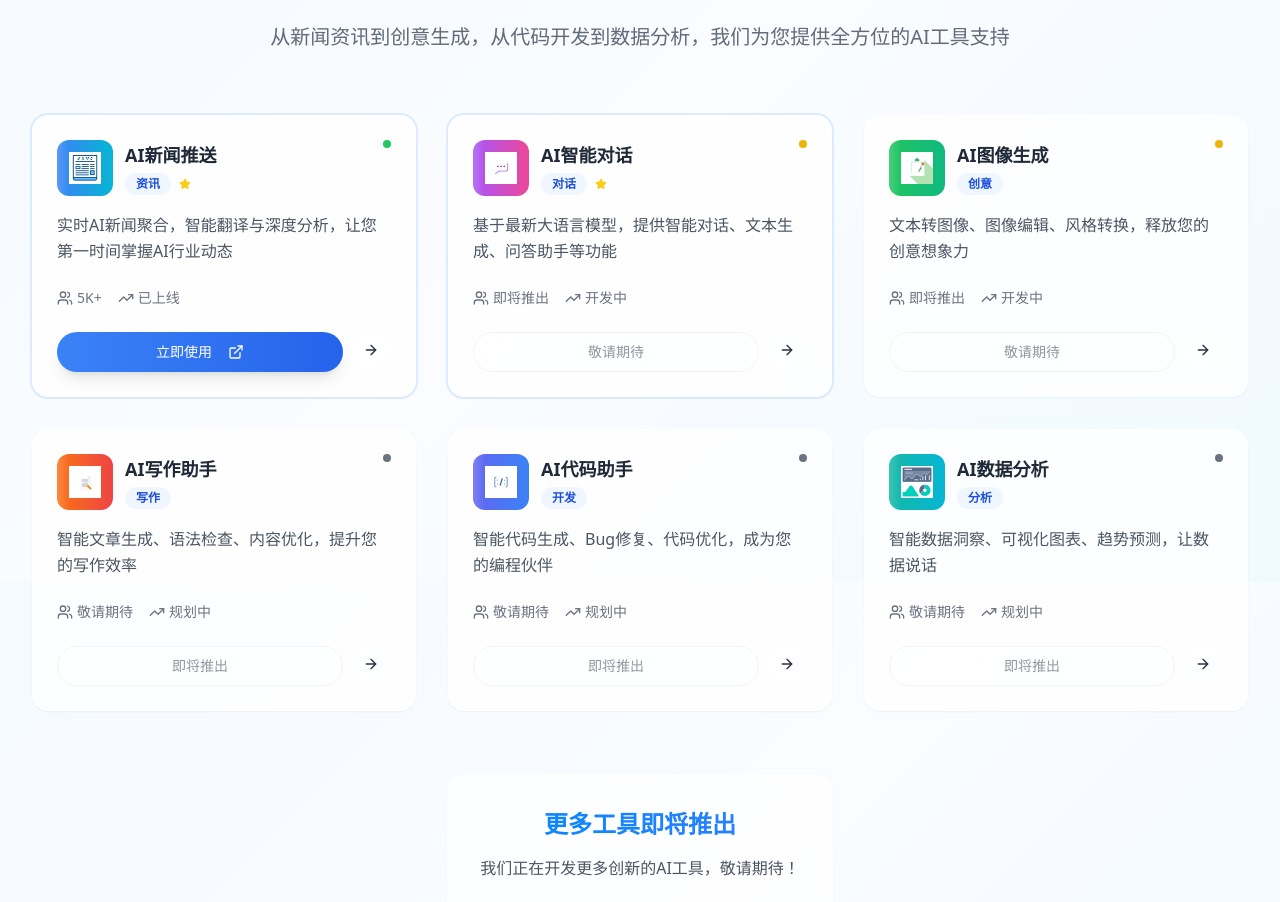
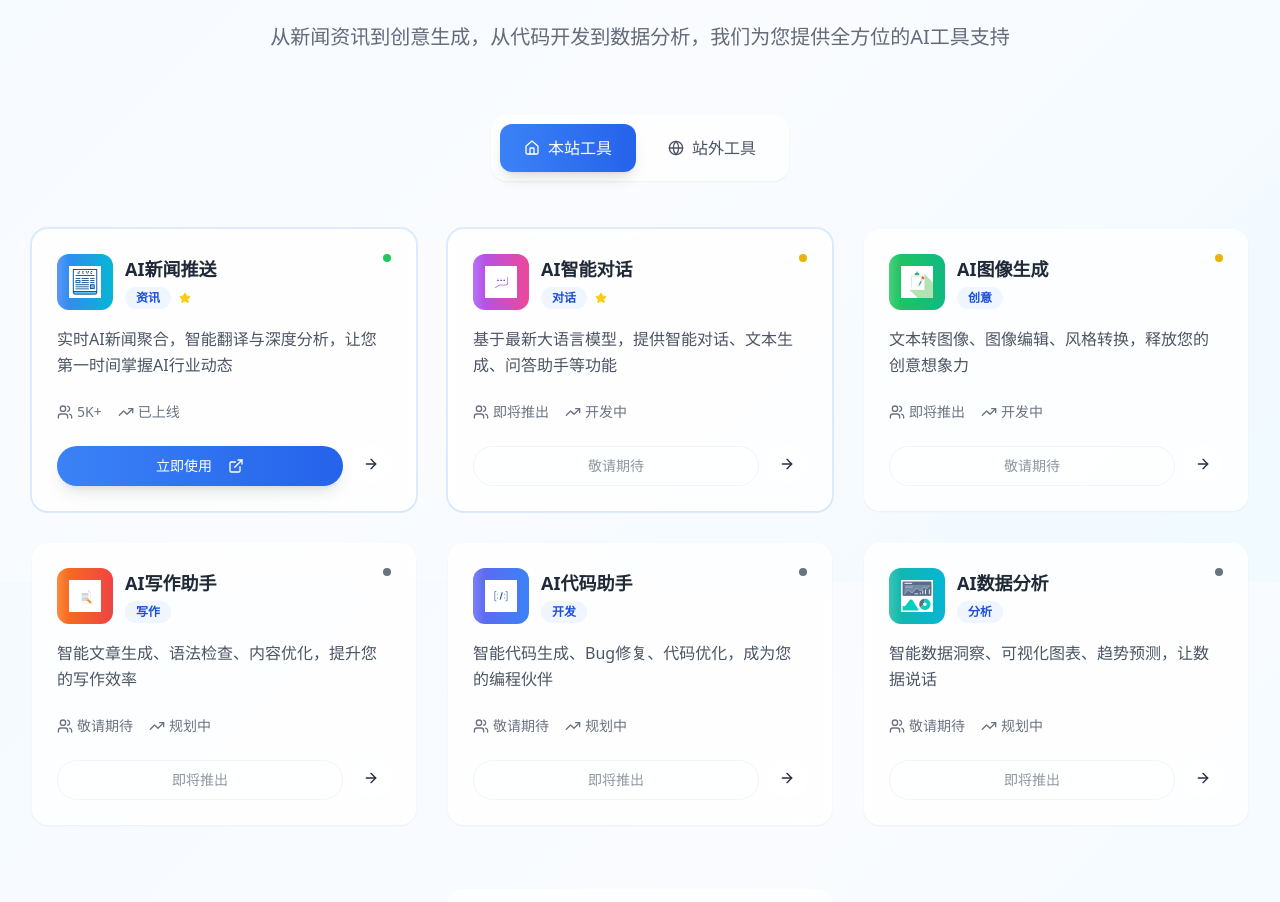
Before and after one commit to velist/aipush-design-hub, a React (Vite) app: page / in a window 1280 px wide. Shown: the part 1018-1920 px from the top of the page. Built offline with nearby package versions, Linux system fonts and the light colour scheme.

Commit message:
Add external tools navigation
Add navigation links for external tools to the navigation bar.

```diff
--- a/src/components/ToolsGrid.tsx
+++ b/src/components/ToolsGrid.tsx
@@ -1,4 +1,5 @@
-import { ExternalLink, ArrowRight, Star, Users, TrendingUp } from 'lucide-react';
+import { useState } from 'react';
+import { ExternalLink, ArrowRight, Star, Users, TrendingUp, Home, Globe } from 'lucide-react';
 import { Button } from './ui/button';
 import { Badge } from './ui/badge';
 import newsIcon from '@/assets/news-icon-new.png';
@@ -9,7 +10,10 @@ import codeIcon from '@/assets/code-icon-new.png';
 import analyticsIcon from '@/assets/analytics-icon-new.png';
 
 const ToolsGrid = () => {
-  const tools = [
+  const [activeTab, setActiveTab] = useState('本站工具');
+
+  const allTools = [
+    // 本站工具
     {
       id: 1,
       name: 'AI新闻推送',
@@ -21,6 +25,7 @@ const ToolsGrid = () => {
       category: '资讯',
       featured: true,
       color: 'from-blue-500 to-cyan-500',
+      type: '本站工具',
     },
     {
       id: 2,
@@ -33,6 +38,7 @@ const ToolsGrid = () => {
       category: '对话',
       featured: true,
       color: 'from-purple-500 to-pink-500',
+      type: '本站工具',
     },
     {
       id: 3,
@@ -45,6 +51,7 @@ const ToolsGrid = () => {
       category: '创意',
       featured: false,
       color: 'from-green-500 to-emerald-500',
+      type: '本站工具',
     },
     {
       id: 4,
@@ -57,6 +64,7 @@ const ToolsGrid = () => {
       category: '写作',
       featured: false,
       color: 'from-orange-500 to-red-500',
+      type: '本站工具',
     },
     {
       id: 5,
@@ -69,6 +77,7 @@ const ToolsGrid = () => {
       category: '开发',
       featured: false,
       color: 'from-indigo-500 to-blue-500',
+      type: '本站工具',
     },
     {
       id: 6,
@@ -81,8 +90,69 @@ const ToolsGrid = () => {
       category: '分析',
       featured: false,
       color: 'from-teal-500 to-cyan-500',
+      type: '本站工具',
+    },
+    // 站外工具
+    {
+      id: 7,
+      name: 'ChatGPT',
+      description: 'OpenAI推出的强大对话AI，支持文本生成、问答、创意写作等多种功能',
+      icon: chatIcon,
+      url: 'https://chat.openai.com',
+      status: '已上线',
+      users: '100M+',
+      category: '对话',
+      featured: true,
+      color: 'from-green-500 to-emerald-500',
+      type: '站外工具',
+    },
+    {
+      id: 8,
+      name: 'Midjourney',
+      description: '顶级AI图像生成工具，创造令人惊叹的艺术作品和视觉内容',
+      icon: imageIcon,
+      url: 'https://midjourney.com',
+      status: '已上线',
+      users: '15M+',
+      category: '创意',
+      featured: true,
+      color: 'from-purple-500 to-pink-500',
+      type: '站外工具',
+    },
+    {
+      id: 9,
+      name: 'GitHub Copilot',
+      description: 'AI编程助手，智能代码补全和生成，提升开发效率',
+      icon: codeIcon,
+      url: 'https://github.com/features/copilot',
+      status: '已上线',
+      users: '1M+',
+      category: '开发',
+      featured: false,
+      color: 'from-gray-600 to-gray-700',
+      type: '站外工具',
+    },
+    {
+      id: 10,
+      name: 'Notion AI',
+      description: '集成在Notion中的AI写作助手，帮助整理思路和内容创作',
+      icon: writingIcon,
+      url: 'https://notion.so/product/ai',
+      status: '已上线',
+      users: '30M+',
+      category: '写作',
+      featured: false,
+      color: 'from-slate-500 to-slate-600',
+      type: '站外工具',
     },
   ];
+
+  const tabs = [
+    { id: '本站工具', name: '本站工具', icon: Home },
+    { id: '站外工具', name: '站外工具', icon: Globe },
+  ];
+
+  const tools = allTools.filter(tool => tool.type === activeTab);
 
   const getStatusColor = (status: string) => {
     switch (status) {
@@ -109,6 +179,31 @@ const ToolsGrid = () => {
           <p className="text-xl text-foreground/70 max-w-3xl mx-auto">
             从新闻资讯到创意生成，从代码开发到数据分析，我们为您提供全方位的AI工具支持
           </p>
+        </div>
+
+        {/* Tab Navigation */}
+        <div className="flex justify-center mb-12">
+          <div className="bg-white/70 backdrop-blur-sm border border-white/60 p-2 rounded-2xl shadow-sm">
+            <div className="flex space-x-2">
+              {tabs.map((tab) => {
+                const Icon = tab.icon;
+                return (
+                  <button
+                    key={tab.id}
+                    onClick={() => setActiveTab(tab.id)}
+                    className={`flex items-center space-x-2 px-6 py-3 rounded-xl font-medium transition-all duration-300 ${
+                      activeTab === tab.id
+                        ? 'bg-gradient-to-r from-blue-500 to-blue-600 text-white shadow-lg'
+                        : 'text-gray-600 hover:text-blue-600 hover:bg-white/60'
+                    }`}
+                  >
+                    <Icon className="h-4 w-4" />
+                    <span>{tab.name}</span>
+                  </button>
+                );
+              })}
+            </div>
+          </div>
         </div>
 
         {/* Tools Grid */}
```
